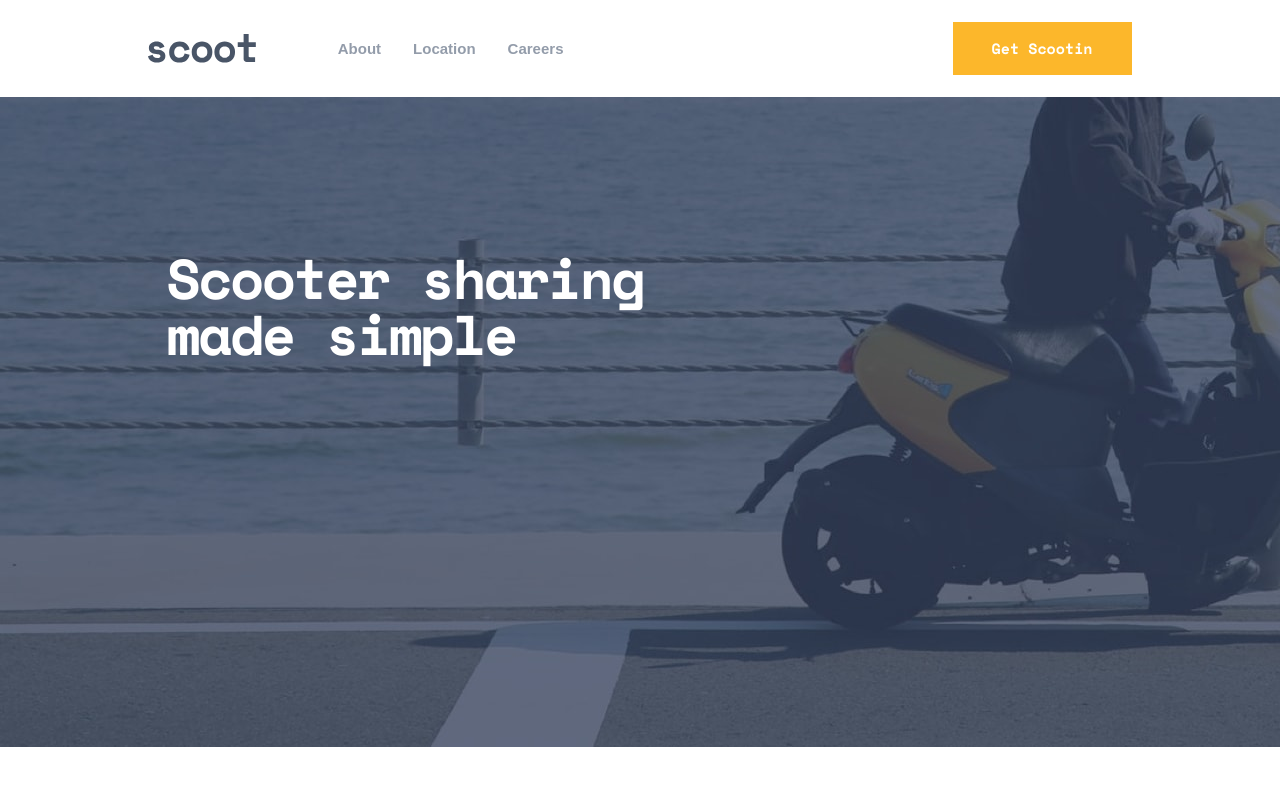
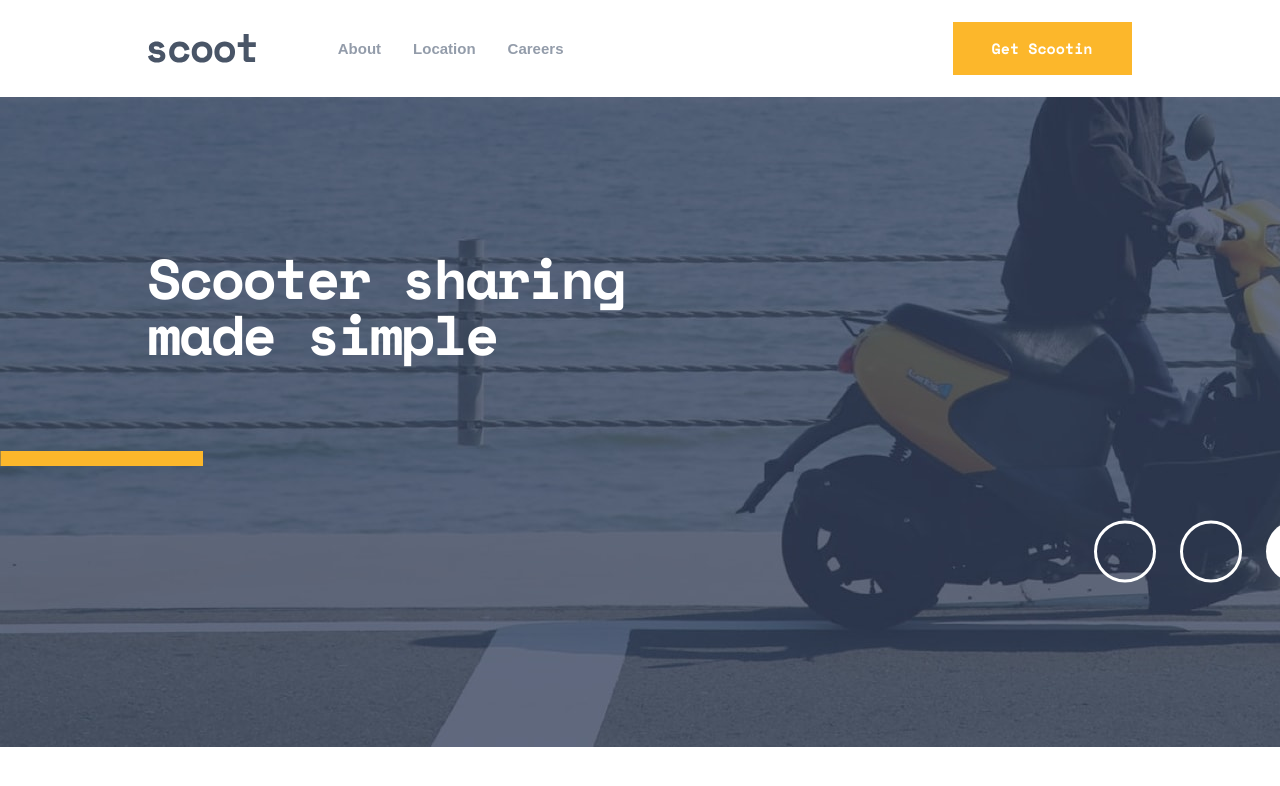
Before and after one commit to mikolajgraczyk/scoot-website, a React (Create React App) app: page / in a window 1280 px wide. Shown: the top 786 px of the page. Built offline with nearby package versions, Linux system fonts and the light colour scheme.

Commit message:
added two patterns to the poster

```diff
--- a/src/HomePage/Poster/index.js
+++ b/src/HomePage/Poster/index.js
@@ -1,9 +1,11 @@
-import { StyledPoster, Title } from "./styled";
+import { StyledPoster, Title, StyledLine, StyledWhiteCircles } from "./styled";
 
 const Poster = () => {
   return (
     <StyledPoster>
       <Title>Scooter sharing made simple</Title>
+      <StyledLine />
+      <StyledWhiteCircles />
     </StyledPoster>
   );
 };
--- a/src/HomePage/Poster/styled.js
+++ b/src/HomePage/Poster/styled.js
@@ -1,7 +1,11 @@
 import styled from "styled-components";
+
 import posterImageDesktop from "./images/posterImageDesktop.jpg";
 import posterImageTablet from "./images/posterImageTablet.jpg";
 import posterImageMobile from "./images/posterImageMobile.jpg";
+
+import { ReactComponent as Line } from "./images/Line.svg";
+import { ReactComponent as WhiteCircles } from "./images/WhiteCircles.svg";
 
 const bpTablet = ({ theme }) => theme.breakpoint.tablet;
 const bpMobile = ({ theme }) => theme.breakpoint.mobile;
@@ -13,6 +17,7 @@ export const StyledPoster = styled.div`
   width: 100%;
   height: 650px;
   overflow: hidden;
+  position: relative;
 
   @media (max-width: ${bpTablet}px) {
     background-image: url(${posterImageTablet});
@@ -27,7 +32,7 @@ export const Title = styled.div`
   color: ${({ theme }) => theme.color.white};
   max-width: 500px;
   margin-top: 153px;
-  margin-left: calc(13%);
+  margin-left: calc(11.5%);
   font-family: "Space Mono";
   font-weight: 700;
   font-size: 56px;
@@ -46,3 +51,30 @@ export const Title = styled.div`
     letter-spacing: -1.78571px;
   }
 `;
+
+export const StyledLine = styled(Line)`
+  margin-top: 89px;
+  overflow: hidden;
+
+  @media (max-width: ${bpTablet}px) {
+    display: none;
+  }
+
+  @media (max-width: ${bpMobile}px) {
+    display: none;
+  }
+`;
+
+export const StyledWhiteCircles = styled(WhiteCircles)`
+  position: absolute;
+  top: 423px;
+  right: -48px;
+
+  @media (max-width: ${bpTablet}px) {
+    right: -31px;
+  }
+
+  @media (max-width: ${bpMobile}px) {
+    display: none;
+  }
+`;
```
Also changed, not shown: src/HomePage/Poster/images/Line.svg (added), src/HomePage/Poster/images/WhiteCircles.svg (added).
